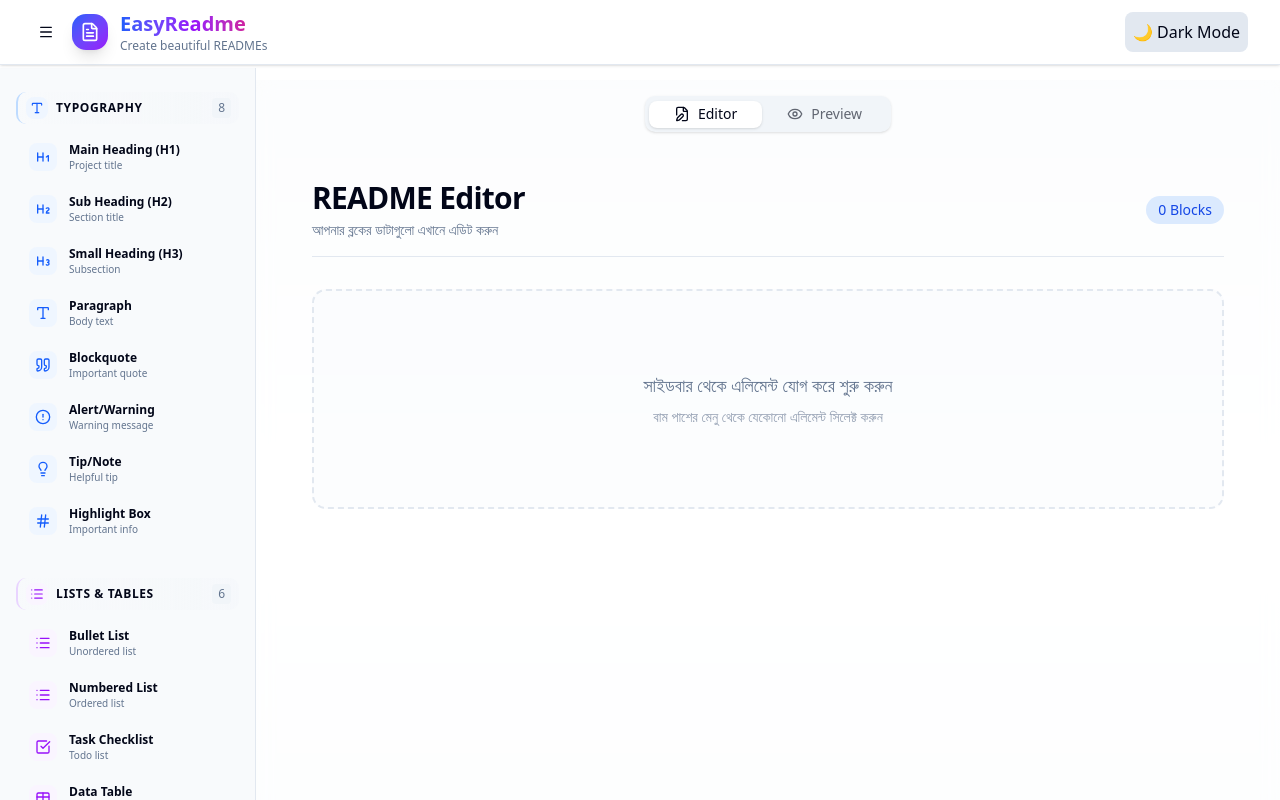
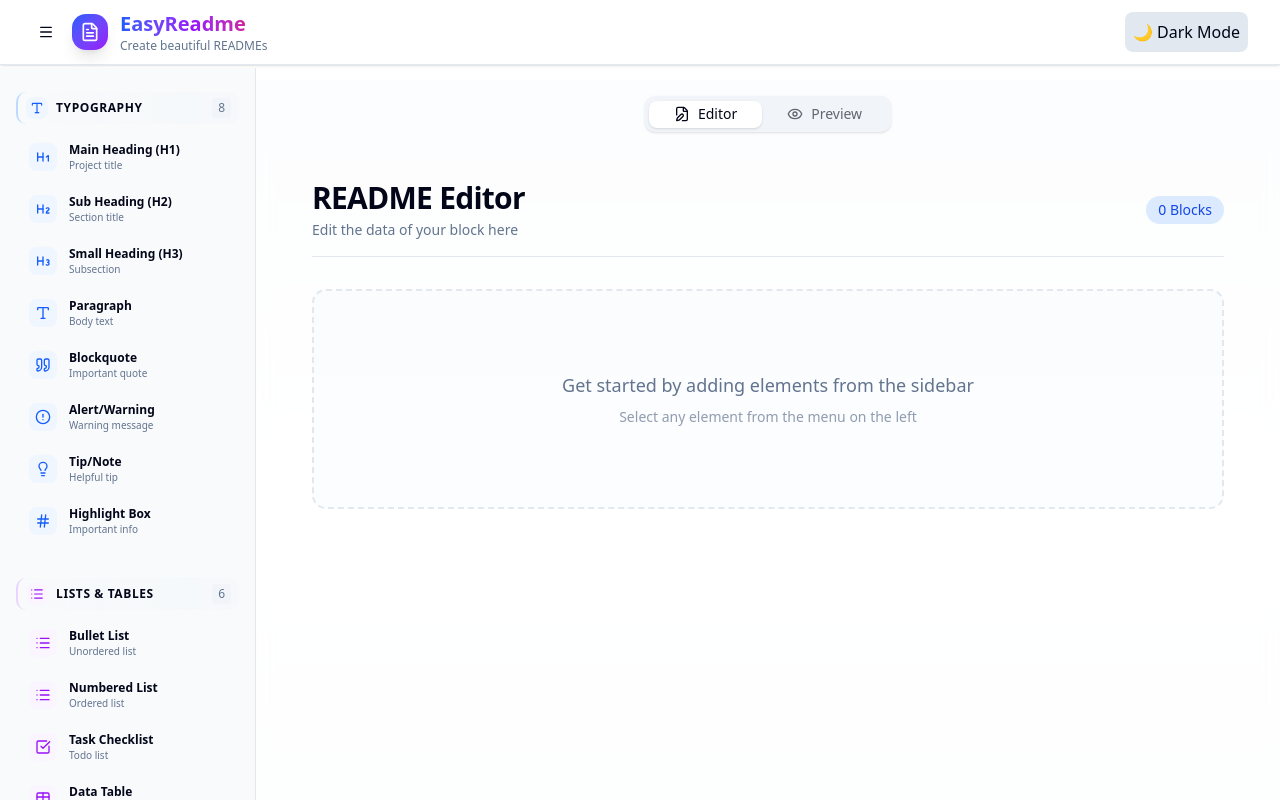
Before and after one commit to muhammadsaif7717/make-readme, a Next.js app: page / in a window 1280 px wide. Shown: the top 800 px of the page. Built offline with nearby package versions, Linux system fonts and the light colour scheme.

Commit message:
bangla to english

```diff
--- a/src/components/root/Editor.tsx
+++ b/src/components/root/Editor.tsx
@@ -22,7 +22,7 @@
               README Editor
             </h1>
             <p className="text-muted-foreground mt-1 text-sm">
-              আপনার ব্লকের ডাটাগুলো এখানে এডিট করুন
+                Edit the data of your block here
             </p>
           </div>
           <div className="text-muted-foreground flex items-center gap-2 text-sm">
@@ -37,12 +37,13 @@
           {blocks.length === 0 ? (
             <div className="bg-muted/20 rounded-xl border-2 border-dashed p-12 text-center sm:p-20">
               <div className="mx-auto max-w-md">
-                <p className="text-muted-foreground mb-2 text-base sm:text-lg">
-                  সাইডবার থেকে এলিমেন্ট যোগ করে শুরু করুন
-                </p>
-                <p className="text-muted-foreground/70 text-xs sm:text-sm">
-                  বাম পাশের মেনু থেকে যেকোনো এলিমেন্ট সিলেক্ট করুন
-                </p>
+               <p className="text-muted-foreground mb-2 text-base sm:text-lg">
+  Get started by adding elements from the sidebar
+</p>
+<p className="text-muted-foreground/70 text-xs sm:text-sm">
+  Select any element from the menu on the left
+</p>
+
               </div>
             </div>
           ) : (
--- a/src/components/root/Preview.tsx
+++ b/src/components/root/Preview.tsx
@@ -349,12 +349,13 @@
               <div className="flex min-h-[400px] flex-col items-center justify-center rounded-lg border-2 border-dashed border-gray-300 bg-gray-50 text-gray-500 dark:border-[#30363d] dark:bg-[#161b22] dark:text-gray-400">
                 <Eye size={48} className="mb-4 opacity-20" />
                 <p className="text-sm font-medium sm:text-base">
-                  এই README ফাইলটি এখনও খালি
+                  This README file is still empty
                 </p>
                 <p className="mt-1 text-xs opacity-70 sm:text-sm">
-                  সাইডবার থেকে এলিমেন্ট যোগ করুন
+                  Add elements from the sidebar
                 </p>
               </div>
+
             ) : (
               <Tabs value={viewMode} className="w-full">
                 {/* GitHub-Authentic Preview Mode */}
```
